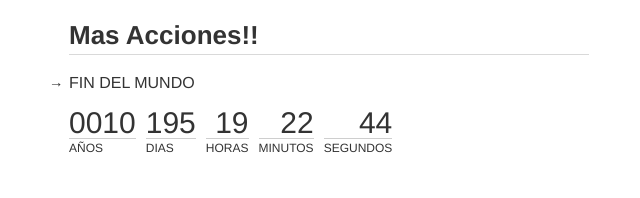
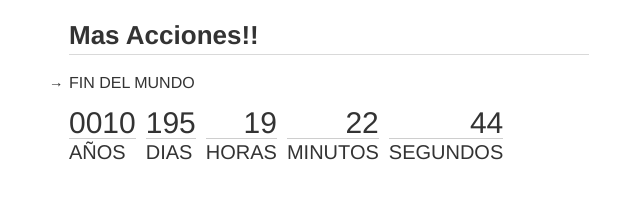
Before and after one commit to jmorales957/end_of_world_countdown, a plain HTML site: page index.html in a window 1280 px wide. Shown: the whole page, without its empty margins (311-951 px from the left). Drawn offline with nearby package versions, Linux system fonts and the light colour scheme.

Commit message:
se aumento el tamaño de la letra

```diff
--- a/css/countdown.css
+++ b/css/countdown.css
@@ -69,7 +69,7 @@ a {
   display: block;
   border-top: 1px solid #cecece;
   padding-top: 3px;
-  font-size: 12px; /*letras del contador*/
+  font-size: 20px; /*letras del contador*/
   font-weight: normal;
   text-transform: uppercase;
   text-align: left;
--- a/index.html
+++ b/index.html
@@ -2,7 +2,7 @@
 <html>
   <head>
     <meta charset="utf-8">
-    <title>Countdown</title>
+    <title>Mas Acciones</title>
     <script type="text/javascript" src="https://ajax.googleapis.com/ajax/libs/jquery/1.7.2/jquery.min.js"></script>
     <script type="text/javascript" src="js/countdown/dest/jquery.countdown.js"></script>
 
```
